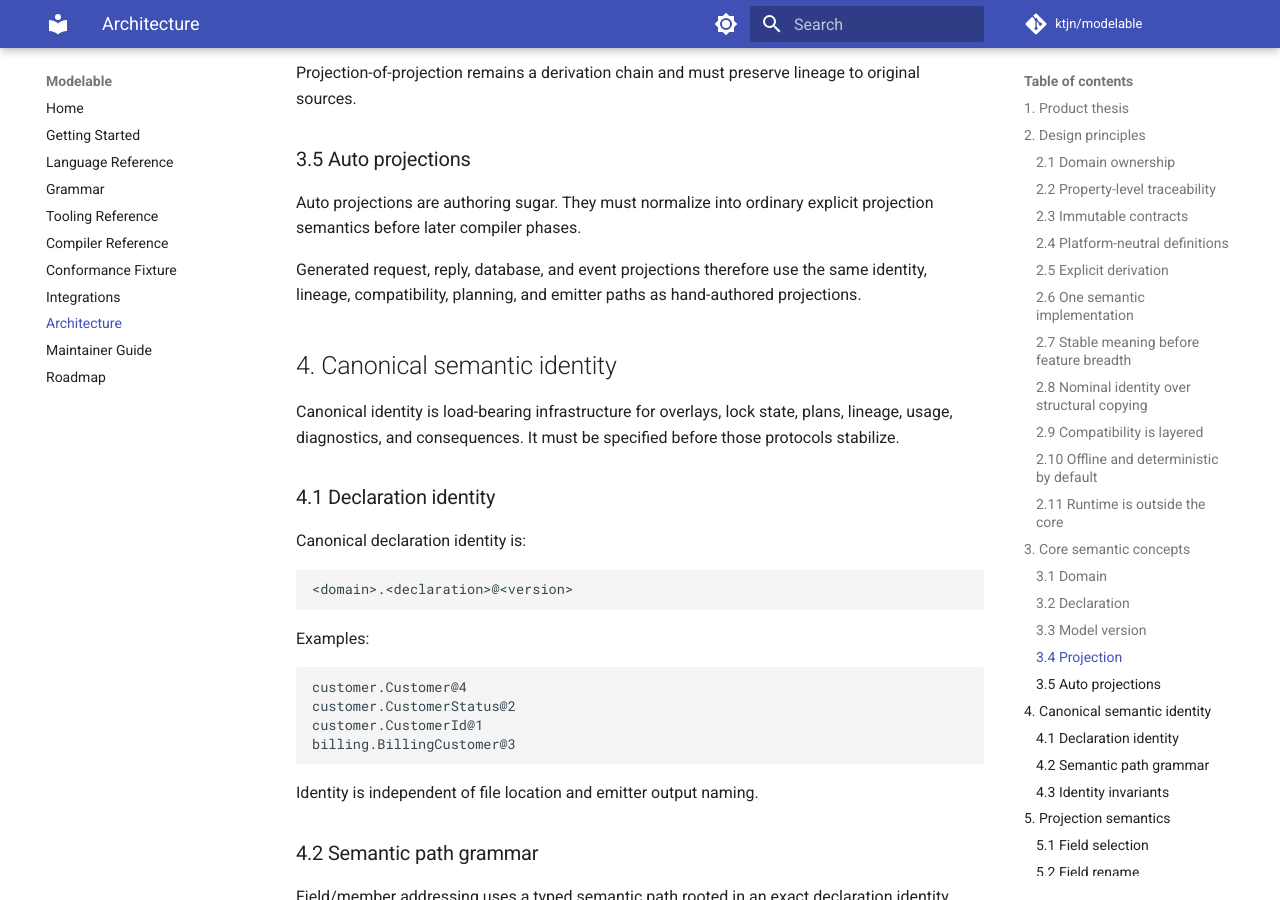
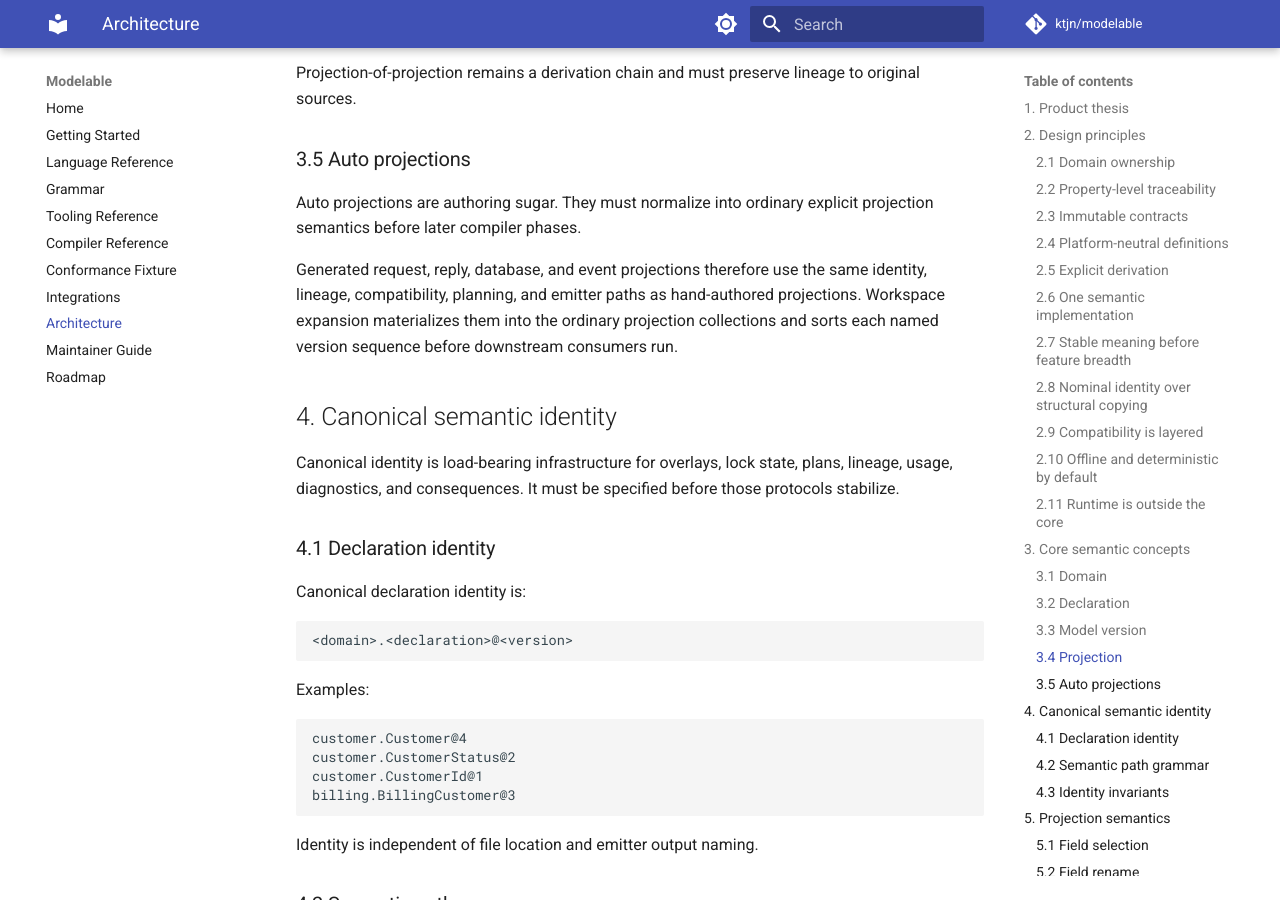
Before and after one commit to ktjn/modelable, an MkDocs documentation site: the page built from docs/architecture.md, in a window 1280 px wide and 900 px high, scrolled down 5201 px. Built offline with MkDocs 1.6.1 and Material for MkDocs 9.7.7, drawn with Linux system fonts in a browser that asks for light colours; comment, search, counter and statistics services are not loaded.

Commit message:
fix: normalize auto projection version order

```diff
--- a/docs/architecture.md
+++ b/docs/architecture.md
@@ -176,7 +176,7 @@ Projection-of-projection remains a derivation chain and must preserve lineage to
 
 Auto projections are authoring sugar. They must normalize into ordinary explicit projection semantics before later compiler phases.
 
-Generated request, reply, database, and event projections therefore use the same identity, lineage, compatibility, planning, and emitter paths as hand-authored projections.
+Generated request, reply, database, and event projections therefore use the same identity, lineage, compatibility, planning, and emitter paths as hand-authored projections. Workspace expansion materializes them into the ordinary projection collections and sorts each named version sequence before downstream consumers run.
 
 ## 4. Canonical semantic identity
 
```
Also changed, not shown: CHANGELOG.md (+2 -0 lines), ROADMAP.md (+1 -1 lines), 2 other files.
